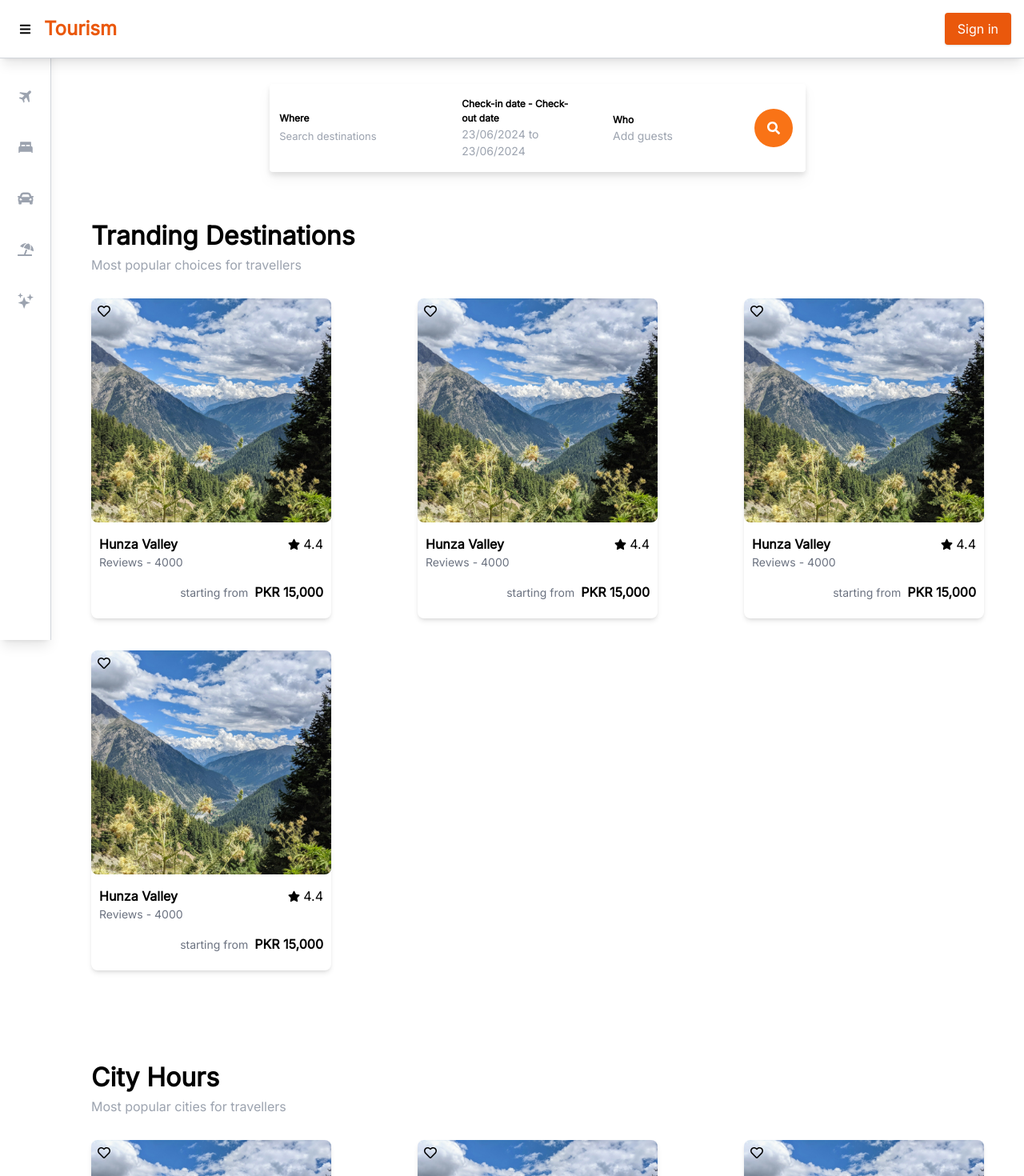
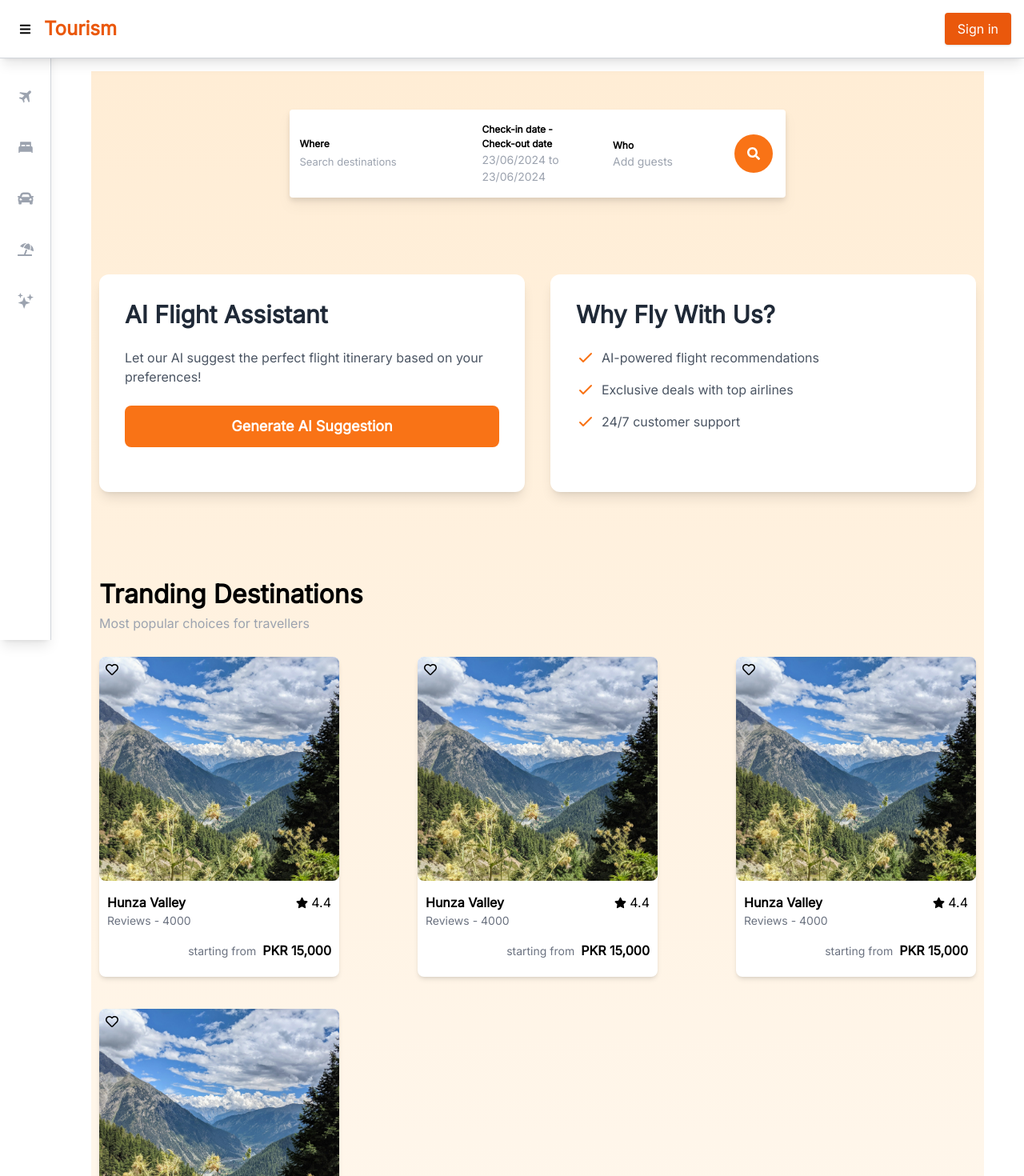
Before and after one commit to areebahmed575/FYP-Project, a Next.js app: page / in a window 1280 px wide. Shown: the top 1470 px of the page at 80% size. Built offline with nearby package versions, Linux system fonts and the light colour scheme.

Commit message:
home page new sections

```diff
--- a/src/app/Stay/page.jsx
+++ b/src/app/Stay/page.jsx
@@ -3,6 +3,7 @@
 import Image from 'next/image'
 import { useState } from 'react'
 import SearchBar from '../components/SearchBar/SearchBar'
+import UniquePropertyBox from '../components/UniquePropertyBox'
 
 export default function StayPage() {
   const [aiSuggestion, setAiSuggestion] = useState('')
@@ -122,22 +123,7 @@ export default function StayPage() {
           <h2 className="text-4xl font-semibold mb-8 text-gray-800">Stay at Our Top Unique Properties</h2>
           <div className="grid md:grid-cols-2 gap-8">
             {['Treehouse Getaway', 'Underwater Suite'].map((property) => (
-              <div key={property} className="relative rounded-xl overflow-hidden group">
-                <Image
-                  src={`/hunzaValley.jpg`}
-                  alt={property}
-                  width={600}
-                  height={400}
-                  className="w-full h-80 object-cover"
-                />
-                <div className="absolute inset-0 bg-black bg-opacity-50 flex flex-col items-center justify-center opacity-0 group-hover:opacity-100 transition-opacity duration-300">
-                  <h3 className="text-white text-3xl font-bold mb-2">{property}</h3>
-                  <p className="text-white text-lg">Experience a one-of-a-kind stay</p>
-                  <button className="mt-4 bg-orange-500 text-white py-2 px-6 rounded-lg hover:bg-orange-600 transition duration-300">
-                    View Details
-                  </button>
-                </div>
-              </div>
+              <UniquePropertyBox property={property}/>
             ))}
           </div>
         </section>
--- a/src/app/components/TrendingBox/TrendingBox.jsx
+++ b/src/app/components/TrendingBox/TrendingBox.jsx
@@ -3,7 +3,7 @@ import { FaStar, FaRegHeart } from "react-icons/fa";
 
 const TrendingBox = () => {
     return (
-        <div className="box h-[400px] w-[300px] shadow-md rounded-lg cursor-pointer mb-[40px]">
+        <div className="box h-[400px] w-[300px] shadow-md rounded-lg cursor-pointer mb-[40px] bg-white">
             <div className="image relative w-[100%] h-[70%] rounded-lg">
                 <div className="absolute z-10 top-2 left-2">
                     <FaRegHeart />
--- a/src/app/page.jsx
+++ b/src/app/page.jsx
@@ -1,11 +1,56 @@
+"use client"
+import { useState } from "react"
 import SearchBar from "./components/SearchBar/SearchBar"
 import TrendingBox from "./components/TrendingBox/TrendingBox"
+import CityBox from "./components/CityBox"
+import UniquePropertyBox from "./components/UniquePropertyBox"
+import Image from "next/image"
 
 const HomePage = () => {
+    const [aiSuggestion, setAiSuggestion] = useState('')
+    const generateAiSuggestion = () => {
+        setAiSuggestion('AI-generated flight suggestion based on your preferences!')
+    }
+
     return (
-        <main className="flex flex-col ">
-            <div className="searchContainer flex justify-center">
+        <main className="flex flex-col min-h-screen px-[10px] bg-gradient-to-b from-orange-100 to-white">
+            <div className="searchContainer flex justify-center rounded-xl  p-8 mb-12 items-center">
                 <SearchBar />
+            </div>
+            <div className="grid md:grid-cols-2 gap-8 mb-16">
+                <div className="bg-white rounded-xl shadow-lg p-8">
+                    <h2 className="text-3xl font-semibold mb-6 text-gray-800">AI Flight Assistant</h2>
+                    <p className="mb-6 text-gray-600">Let our AI suggest the perfect flight itinerary based on your preferences!</p>
+                    <button
+                        onClick={generateAiSuggestion}
+                        className="w-full bg-orange-500 text-white py-3 rounded-lg hover:bg-orange-600 transition duration-300 text-lg font-semibold mb-6"
+                    >
+                        Generate AI Suggestion
+                    </button>
+                    {aiSuggestion && (
+                        <div className="bg-green-50 border border-green-200 p-4 rounded-lg animate-fade-in">
+                            <p className="text-gray-600">{aiSuggestion}</p>
+                        </div>
+                    )}
+                </div>
+
+                <div className="bg-white rounded-xl shadow-lg p-8">
+                    <h2 className="text-3xl font-semibold mb-6 text-gray-800">Why Fly With Us?</h2>
+                    <ul className="space-y-4 text-gray-600">
+                        <li className="flex items-center">
+                            <svg className="w-6 h-6 mr-2 text-orange-500" fill="none" stroke="currentColor" viewBox="0 0 24 24" xmlns="http://www.w3.org/2000/svg"><path strokeLinecap="round" strokeLinejoin="round" strokeWidth="2" d="M5 13l4 4L19 7"></path></svg>
+                            AI-powered flight recommendations
+                        </li>
+                        <li className="flex items-center">
+                            <svg className="w-6 h-6 mr-2 text-orange-500" fill="none" stroke="currentColor" viewBox="0 0 24 24" xmlns="http://www.w3.org/2000/svg"><path strokeLinecap="round" strokeLinejoin="round" strokeWidth="2" d="M5 13l4 4L19 7"></path></svg>
+                            Exclusive deals with top airlines
+                        </li>
+                        <li className="flex items-center">
+                            <svg className="w-6 h-6 mr-2 text-orange-500" fill="none" stroke="currentColor" viewBox="0 0 24 24" xmlns="http://www.w3.org/2000/svg"><path strokeLinecap="round" strokeLinejoin="round" strokeWidth="2" d="M5 13l4 4L19 7"></path></svg>
+                            24/7 customer support
+                        </li>
+                    </ul>
+                </div>
             </div>
             <h1 className="text-[32px] font-bold mt-[40px]">Tranding Destinations</h1>
             <p className="text-gray-400">Most popular choices for travellers</p>
@@ -18,10 +63,17 @@ const HomePage = () => {
             <h1 className="text-[32px] font-bold mt-[40px]">City Hours</h1>
             <p className="text-gray-400">Most popular cities for travellers</p>
             <div className="trendingContainer flex items-center justify-between flex-wrap my-[30px]">
-                <TrendingBox />
-                <TrendingBox />
-                <TrendingBox />
-                <TrendingBox />
+                {
+                    ['Karachi', 'Lahore', 'Islamabad', 'Peshawar'].map((city) => (
+                        <CityBox city={city}/>
+                    ))
+                }
+            </div>
+            <h1 className="text-[32px] font-bold mt-[40px]">Stay at Our Top Unique Properties</h1>
+            <div className="grid md:grid-cols-2 gap-8 my-[30px]">
+                {['Treehouse Getaway', 'Underwater Suite'].map((property) => (
+                    <UniquePropertyBox property={property}/>
+                ))}
             </div>
         </main>
     )
```
